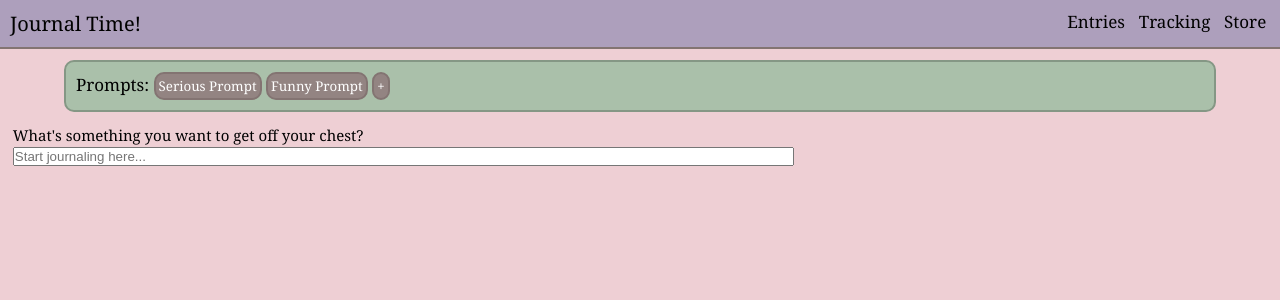
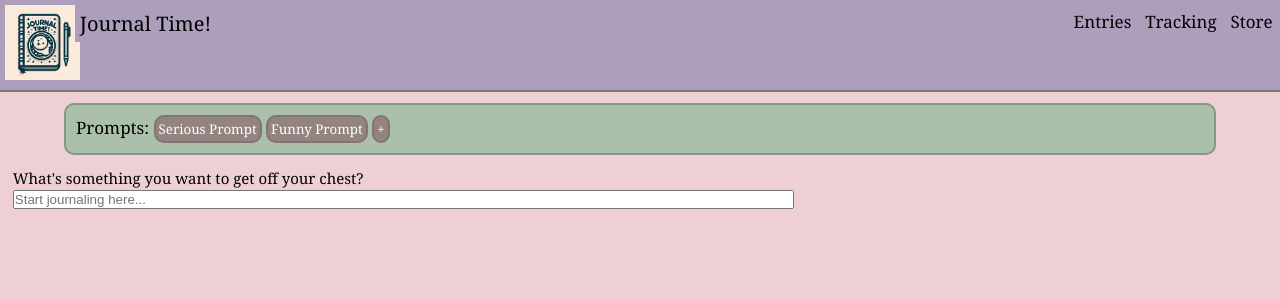
Before and after one commit to code-shayne/journal-time-, a PHP site: page / in a window 1280 px wide. Shown: the top 300 px of the page. Run offline with PHP 8.4, Linux system fonts and the light colour scheme.

Commit message:
Added space for logo

```diff
--- a/index.html
+++ b/index.html
@@ -4,12 +4,15 @@
     <meta charset="UTF-8">
     <meta name="viewport" content="width=device-width, initial-scale=1.0">
     <link rel="stylesheet" href="sass/style.css">
+    <link rel="icon" href="image.png">
     <title>Journal Time!</title>
     <!-- <link rel="stylesheet" href="style.css"> -->
 </head>
 <body>
     <main>
         <section class = "logo">
+            <div class = "gridContainer">
+            <a href = "/0/"><img src = "image.png" id = 'logo' alt= 'Journal Time'></a>
             <form id="logoSpace">
                 <button id="name" class="button" title="Home"
                 tabindex="0">Journal Time!</button>
@@ -20,6 +23,7 @@
                 <button id="pastEntries" class="button" title="Past Entries"
                 tabindex="0" style="float:right">Entries</button>
             </form>
+        </div>
         </section>
         <hr/>
         <section class="promptContainer">
--- a/sass/style.css
+++ b/sass/style.css
@@ -16,6 +16,23 @@ html, body {
     font-size: 22px;
   }
 }
+
+.gridContainer{
+  display:grid;
+  width: 100%;
+  height: 80px;
+  grid-template-areas:"logo title pastEntries tracking store" "nav nav nav nav nav";
+  grid-template-rows: 50%;
+  grid-template-columns: 5.5% 95% 97% 99%;
+  }
+
+  #logo {
+    height: 75px;
+    width: 75px;
+    display:inline;
+    grid-area: logo;
+    margin: 0 auto;
+  }
 
 body {
   background-color: #EECFD4;
@@ -52,8 +69,7 @@ hr {
   cursor: pointer;
 }
 
-.button:hover,
-.button:focus {
+.button:hover {
   filter: brightness(102%);
   box-shadow: 4px 2px 5px #000;
 }
```
Also changed, not shown: image.png (added).
